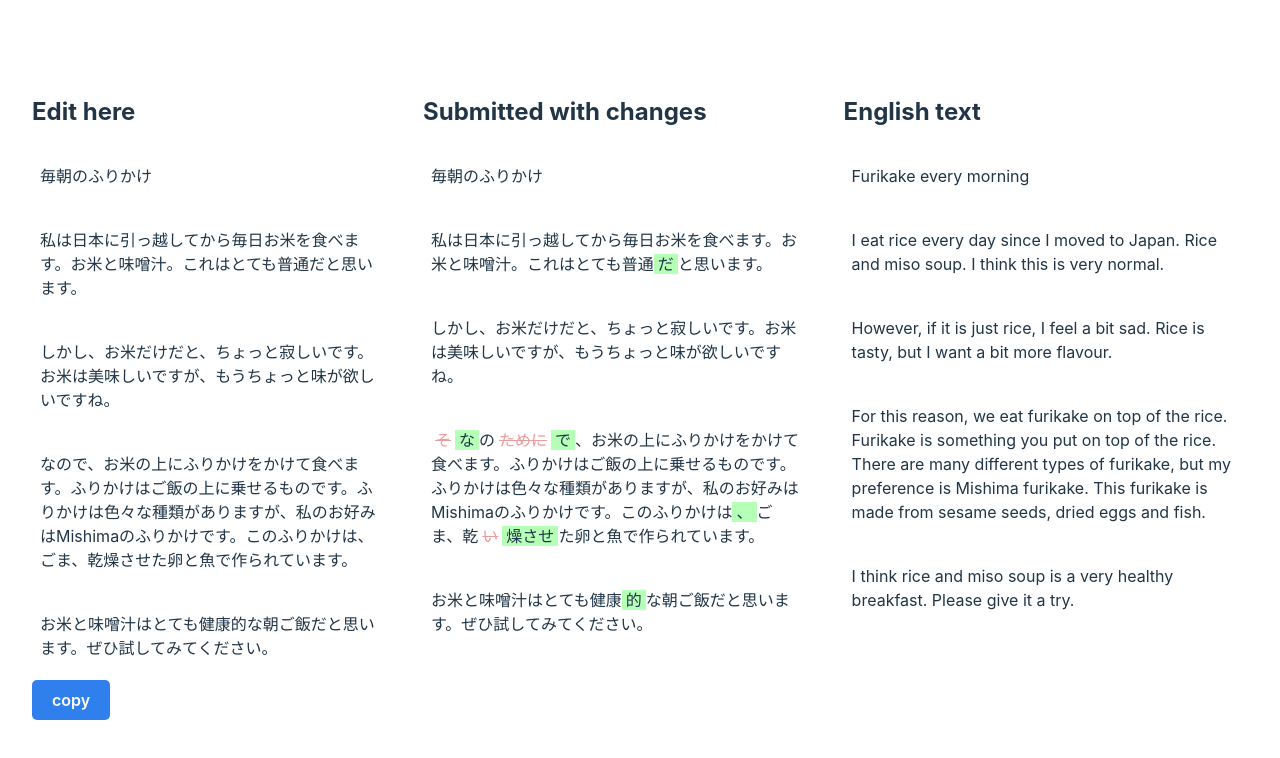
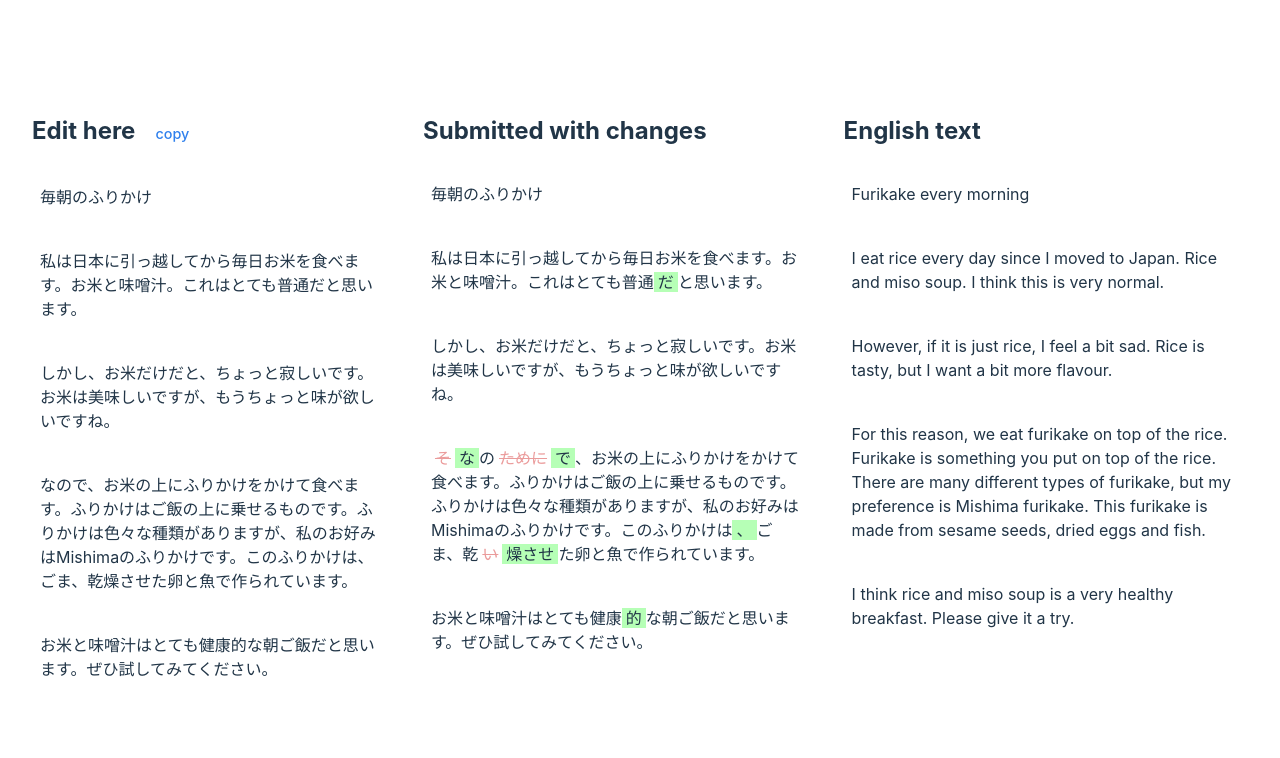
Before and after one commit to Greycastle/jwriter-proofing, a Vue app: page / in a window 1280 px wide. Shown: the top 758 px of the page. Built offline with nearby package versions, Linux system fonts and the light colour scheme.

Commit message:
Extracted colors from button and updated copy link style

```diff
--- a/src/components/AppButton.vue
+++ b/src/components/AppButton.vue
@@ -40,37 +40,37 @@ button:disabled {
 }
 
 button.primary {
-  background-color: #2F80ED;
+  background-color: var(--primary-color);
   color: white;
 }
 
 button.primary:hover {
-  background-color: #74b0ff;
+  background-color: var(--primary-weak-color);
   color: white;
   transition: ease-in-out 0.05s;
 }
 
 button.secondary {
-  color: #2F80ED;
-  border: 1px solid #2F80ED;
+  color: var(--primary-color);
+  border: 1px solid var(--primary-color);
   background-color: white;
 }
 
 button.secondary:hover {
-  color: #74b0ff;
-  border: 1px solid #74b0ff;
+  color: var(--primary-weak-color);
+  border: 1px solid var(--primary-weak-color);
   background-color: white;
   transition: ease-in-out 0.05s;
 }
 
 button.destructive {
-  background-color: #EB5757;
+  background-color: var(--destructive-color);
   color: white;
   transition: ease-in-out 0.05s;
 }
 
 button.destructive:hover {
-  background-color: #e88b8b;
+  background-color: var(--destructive-weak-color);
 }
 
 </style>
--- a/src/components/Text.vue
+++ b/src/components/Text.vue
@@ -84,7 +84,10 @@ const noChanges = computed(() => {
 
 <template>
   <div class="text-block">
-    <h2>{{ title }}</h2>
+    <h2>
+      {{ title }}
+      <a v-if="editable" v-on:click="copy" :class="{ 'disabled': copied  }" class="text-link">{{ copied ? 'copied..' : 'copy' }}</a>
+    </h2>
     <div class="alert" v-if="noChanges">
       No changes
     </div>
@@ -94,11 +97,21 @@ const noChanges = computed(() => {
         <span v-for="part of content" v:key="part.value" :class="getClass(part)">{{ part.value }}</span>
       </div>
     </p>
-    <AppButton v-if="editable" v-on:click="copy" :disabled="copied">{{ copied ? 'copied..' : 'copy' }}</AppButton>
   </div>
 </template>
 
 <style scoped>
+
+h2 .text-link {
+  font-size: 0.6em;
+  margin-left: 1em;
+  cursor: pointer;
+}
+
+h2 .text-link.disabled {
+  cursor: default;
+  opacity: 0.4;
+}
 
 .text-block {
   display: flex;
--- a/src/style.css
+++ b/src/style.css
@@ -13,15 +13,21 @@
   -webkit-font-smoothing: antialiased;
   -moz-osx-font-smoothing: grayscale;
   -webkit-text-size-adjust: 100%;
+
+  --primary-color: #2F80ED;
+  --primary-weak-color: #74b0ff;
+  --destructive-color: #ff6e40;
+  --destructive-weak-color: #ff6e40;
 }
 
 a {
   font-weight: 500;
-  color: #646cff;
+  color: var(--primary-color);
   text-decoration: inherit;
 }
+
 a:hover {
-  color: #535bf2;
+  color: var(--primary-weak-color);
 }
 
 body {
@@ -35,25 +41,6 @@ body {
 h1 {
   font-size: 3.2em;
   line-height: 1.1;
-}
-
-button {
-  border-radius: 8px;
-  border: 1px solid transparent;
-  padding: 0.6em 1.2em;
-  font-size: 1em;
-  font-weight: 500;
-  font-family: inherit;
-  background-color: #1a1a1a;
-  cursor: pointer;
-  transition: border-color 0.25s;
-}
-button:hover {
-  border-color: #646cff;
-}
-button:focus,
-button:focus-visible {
-  outline: 4px auto -webkit-focus-ring-color;
 }
 
 .card {
@@ -73,7 +60,7 @@ button:focus-visible {
     background-color: #ffffff;
   }
   a:hover {
-    color: #747bff;
+    color: var(--primary-color);
   }
   button {
     background-color: #f9f9f9;
```
